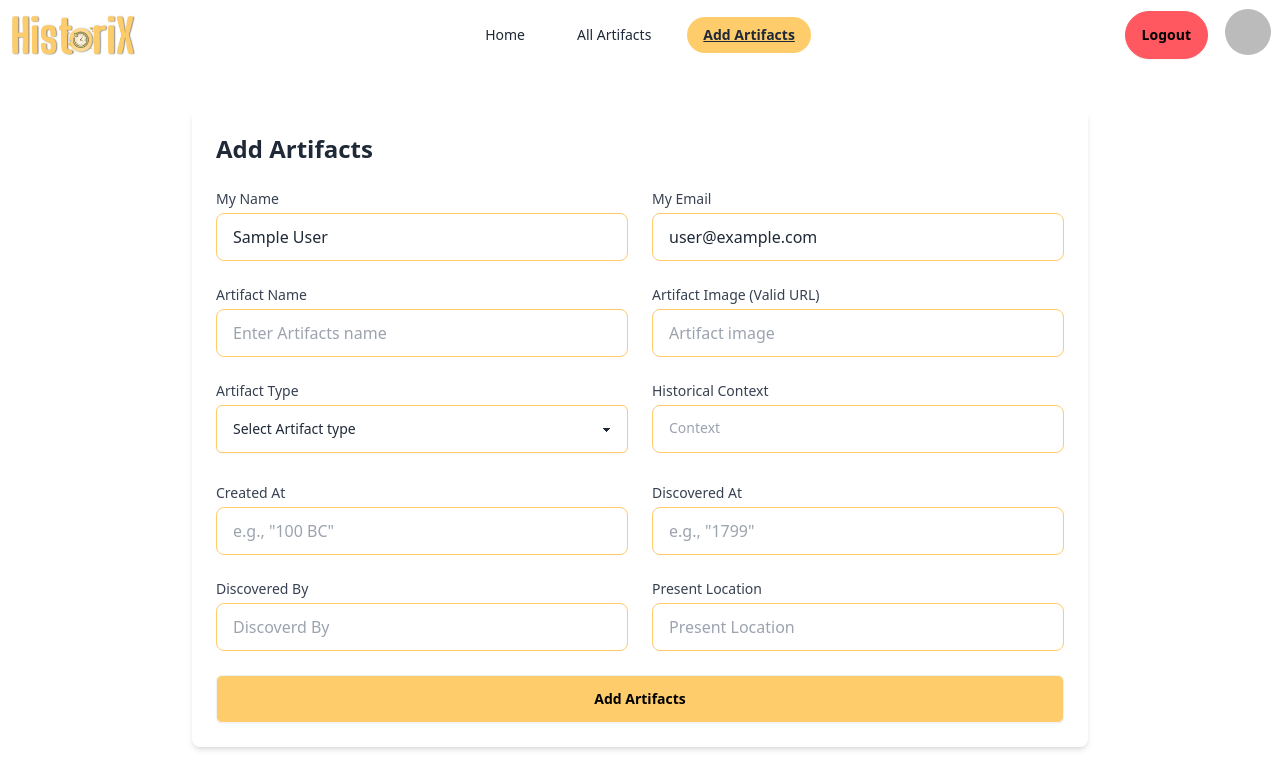
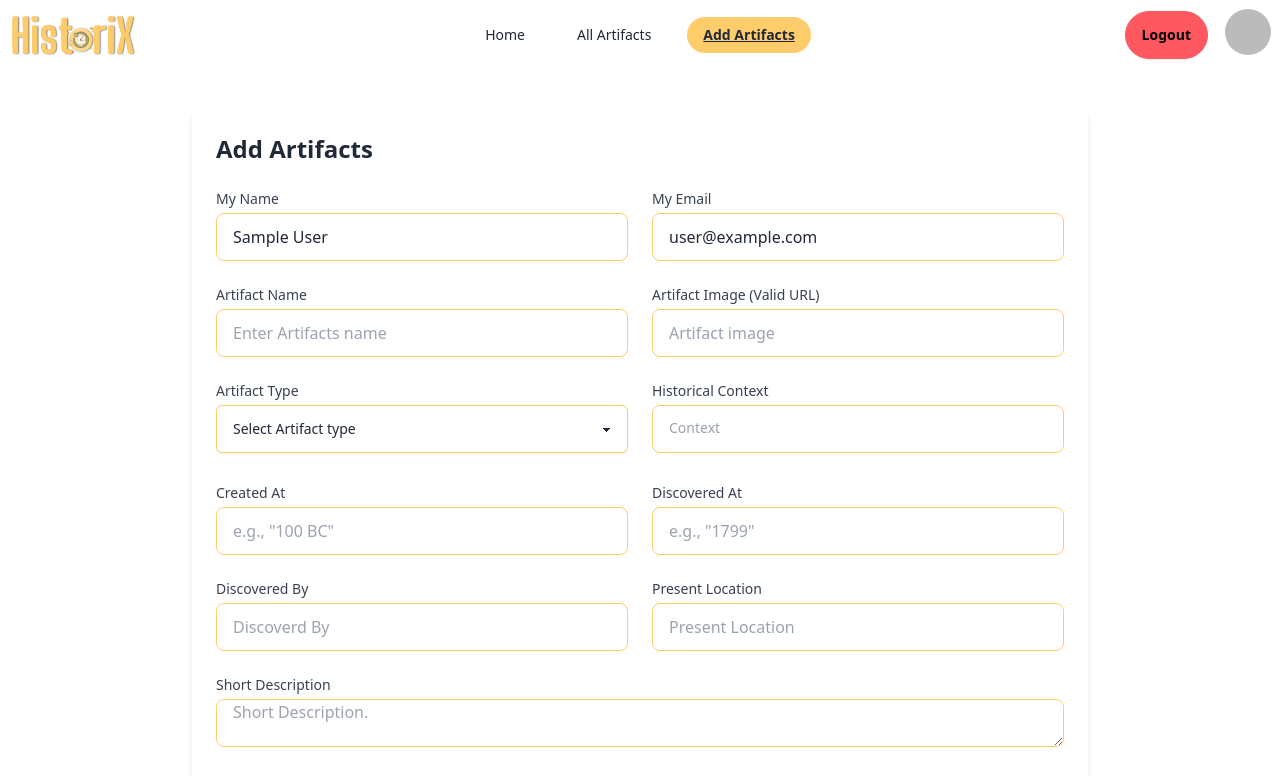
Before and after one commit to fahimKhanOnly/PH-A-11-client-side, a React (Vite) app: page /addArtifacts in a window 1280 px wide. Shown: the top 776 px of the page. Built offline with nearby package versions, Linux system fonts and the light colour scheme; no server answers; sample sign-in values are in the browser's storage.

Commit message:
Added short description field.

```diff
--- a/src/components/AddArtifacts/AddArtifacts.jsx
+++ b/src/components/AddArtifacts/AddArtifacts.jsx
@@ -18,8 +18,9 @@ const AddArtifacts = () => {
     const discoverdAt = e.target.discoverdAt.value;
     const discoverdBy = e.target.discoverdBy.value;
     const presentLocation = e.target.presentLocation.value;
+    const description = e.target.description.value;
     const likes = 0;
-    const anArtifact = { userName, myEmail, artifactName, artifactImage, artifactType, historicalContext, createdAt, discoverdAt, discoverdBy, presentLocation, likes };
+    const anArtifact = { userName, myEmail, artifactName, artifactImage, artifactType, historicalContext, createdAt, discoverdAt, discoverdBy, presentLocation, description, likes };
 
     fetch('http://localhost:5000/allArtifacts', {
       method: "POST",
@@ -28,11 +29,11 @@ const AddArtifacts = () => {
     })
       .then(res => {
         if (res.ok) {
-            Swal.fire({
-              title: "Good job!",
-              text: "You are successfully added a artifact.",
-              icon: "success"
-            });
+          Swal.fire({
+            title: "Good job!",
+            text: "You are successfully added a artifact.",
+            icon: "success"
+          });
           e.target.artifactName.value = "";
           e.target.artifactImage.value = "";
           e.target.artifactType.value = "";
@@ -41,6 +42,7 @@ const AddArtifacts = () => {
           e.target.discoverdAt.value = "";
           e.target.discoverdBy.value = "";
           e.target.presentLocation.value = "";
+          e.target.description.value = "";
         }
       });
   }
@@ -87,7 +89,7 @@ const AddArtifacts = () => {
 
           <div>
             <label className="block text-sm font-medium text-gray-700">Historical Context</label>
-            <textarea style={{resize: "none"}} required name="historicalContext" placeholder="Context" className="w-full h-12 textarea mt-1 border-[#FFCC6C]"></textarea>
+            <textarea style={{ resize: "none" }} required name="historicalContext" placeholder="Context" className="w-full h-12 textarea mt-1 border-[#FFCC6C]"></textarea>
           </div>
 
           <div>
@@ -109,6 +111,11 @@ const AddArtifacts = () => {
             <label className="block text-sm font-medium text-gray-700">Present Location</label>
             <input type="text" name="presentLocation" required placeholder="Present Location" className="input border-[#FFCC6C] input-bordered mt-1  w-full" />
           </div>
+
+          <div className="col-span-2">
+            <label className="block text-sm font-medium text-gray-700">Short Description</label>
+            <textarea type="text" name="description" required placeholder="Short Description." className="input border-[#FFCC6C] input-bordered mt-1  w-full" />
+          </div>
         </div>
 
         <input type="submit" value="Add Artifacts" className="btn btn-block bg-[#FFCC6C] hover:bg-[#2B3440] text-black hover:text-white rounded-md font-bold" />
--- a/src/components/ArtifactDetails/ArtifactDetails.jsx
+++ b/src/components/ArtifactDetails/ArtifactDetails.jsx
@@ -4,7 +4,7 @@ import { Helmet } from "react-helmet";
 
 
 const ArtifactDetails = () => {
-  const { userName, myEmail, artifactName, artifactImage, artifactType, historicalContext, createdAt, discoverdAt, discoverdBy, presentLocation, likes } = useLoaderData();
+  const { userName, myEmail, artifactName, artifactImage, artifactType, historicalContext, createdAt, discoverdAt, discoverdBy, presentLocation, description, likes } = useLoaderData();
   return (
     <div className="container mx-auto pt-9">
       <Helmet>
@@ -33,6 +33,8 @@ const ArtifactDetails = () => {
           <div className="divider my-0 h-0"></div>
           <p className="text-lg font-medium text-gray-500">Historical Context: <span className="text-lg font-semibold text-black">{historicalContext}</span></p>
           <div className="divider my-0 h-0"></div>
+          <p className="text-lg font-medium text-gray-500">Description: <span className="text-lg font-semibold text-black">{description}</span></p>
+          <div className="divider my-0 h-0"></div>
 
           <div className="hover:cursor-pointer flex items-center gap-2 mt-5 border w-fit rounded-lg">
 
--- a/src/components/Update/Update.jsx
+++ b/src/components/Update/Update.jsx
@@ -4,7 +4,7 @@ import { useLoaderData } from "react-router-dom";
 import Swal from "sweetalert2";
 
 const Update = () => {
-  const {_id, artifactName, artifactImage, artifactType, historicalContext, createdAt, discoverdAt, discoverdBy, presentLocation } = useLoaderData();
+  const { _id, artifactName, artifactImage, artifactType, historicalContext, createdAt, discoverdAt, discoverdBy, presentLocation, description } = useLoaderData();
   useEffect(() => {
     let type = document.querySelector("#artifactTypeDropDown");
     for (const element of type) {
@@ -24,7 +24,8 @@ const Update = () => {
     const discoverdAt = e.target.discoverdAt.value;
     const discoverdBy = e.target.discoverdBy.value;
     const presentLocation = e.target.presentLocation.value;
-    const latestArtifact = { artifactName, artifactImage, artifactType, historicalContext, createdAt, discoverdAt, discoverdBy, presentLocation };
+    const description = e.target.description.value;
+    const latestArtifact = { artifactName, artifactImage, artifactType, historicalContext, createdAt, discoverdAt, discoverdBy, presentLocation, description };
 
     Swal.fire({
       title: "Are you sure?",
@@ -107,6 +108,11 @@ const Update = () => {
               <label className="block text-sm font-medium text-gray-700">Present Location</label>
               <input defaultValue={presentLocation} type="text" name="presentLocation" required placeholder="Present Location" className="input border-[#FFCC6C] input-bordered mt-1  w-full" />
             </div>
+
+            <div className="col-span-2">
+              <label className="block text-sm font-medium text-gray-700">Short Description</label>
+              <textarea type="text" defaultValue={description} name="description" required placeholder="Short Description." className="input border-[#FFCC6C] input-bordered mt-1  w-full" />
+            </div>
           </div>
 
           <input type="submit" value="Update Artifact" className="btn btn-block bg-[#FFCC6C] hover:bg-[#2B3440] text-black hover:text-white rounded-md font-bold" />
```
Lines whose indentation alone changed are shown as unchanged.
